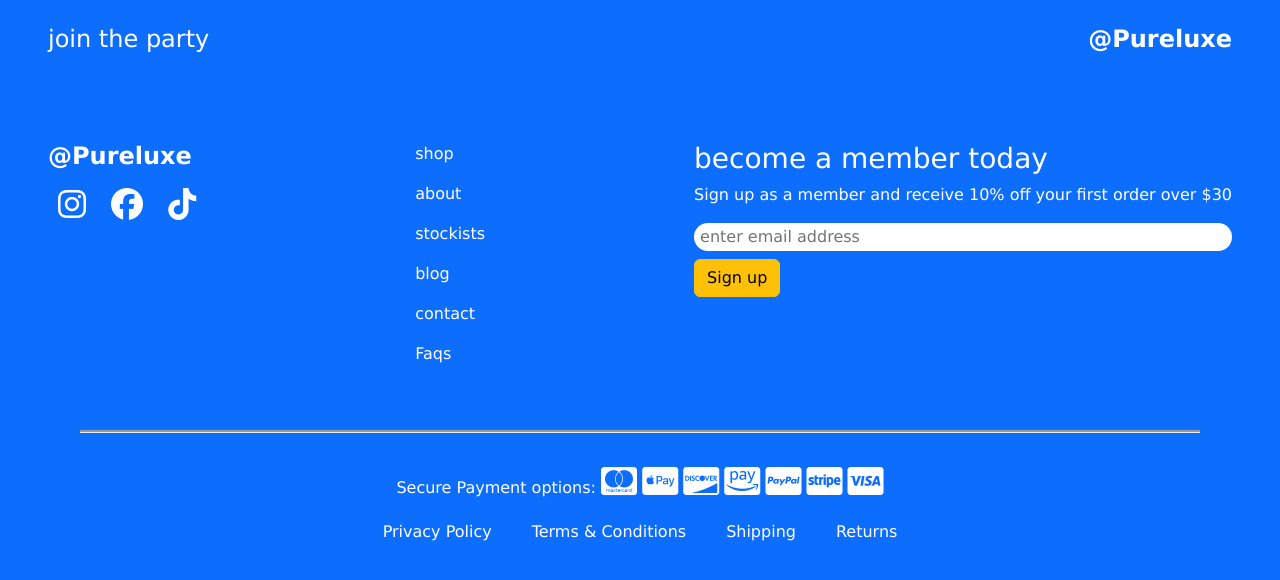
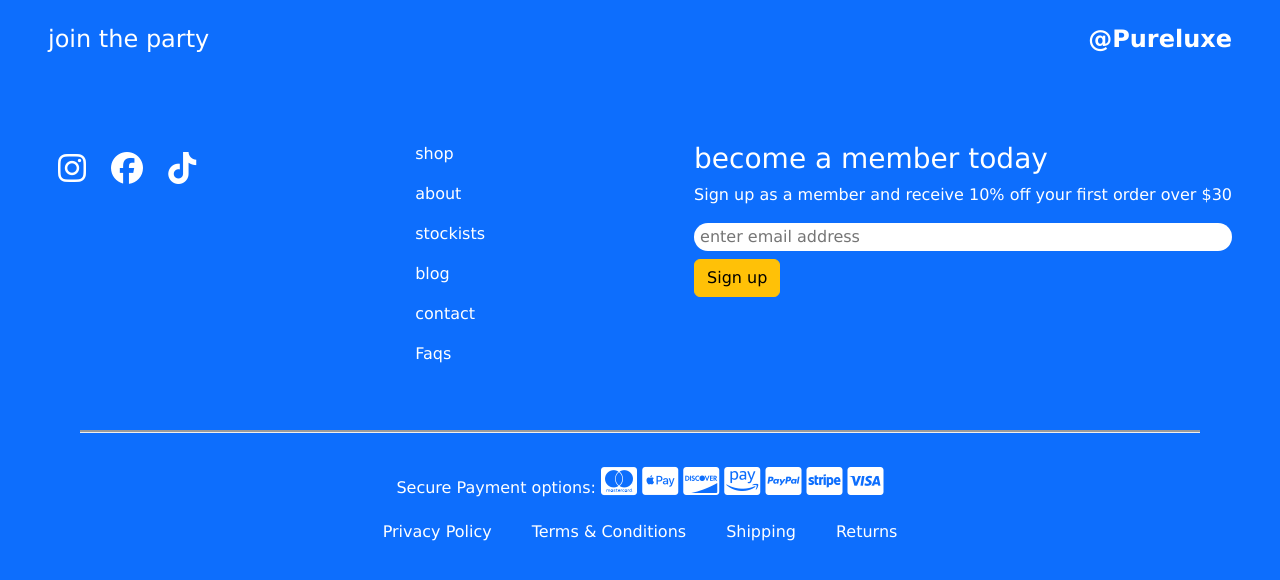
Before and after one commit to Phumnanya/Pureluxe, a plain HTML site: page index.html in a window 1280 px wide. Shown: the part 4485-5065 px from the top of the page. Drawn offline with nearby package versions, Linux system fonts and the light colour scheme.

Commit message:
Update index.html
removed one pureluxe element

```diff
--- a/index.html
+++ b/index.html
@@ -152,7 +152,7 @@
 
         <div class="b-links">
             <div class="b-links-content">
-                <div><h4 style="font-weight: 900;">@Pureluxe</h4></div>
+
                 <a href="#instagram"><i class="fab fa-instagram fa-2x"></i></a>
                 <a href="#facebook"><i class="fab fa-facebook fa-2x"></i></a>
                 <a href="#tiktok"><i class="fab fa-tiktok fa-2x"></i></a>
```
